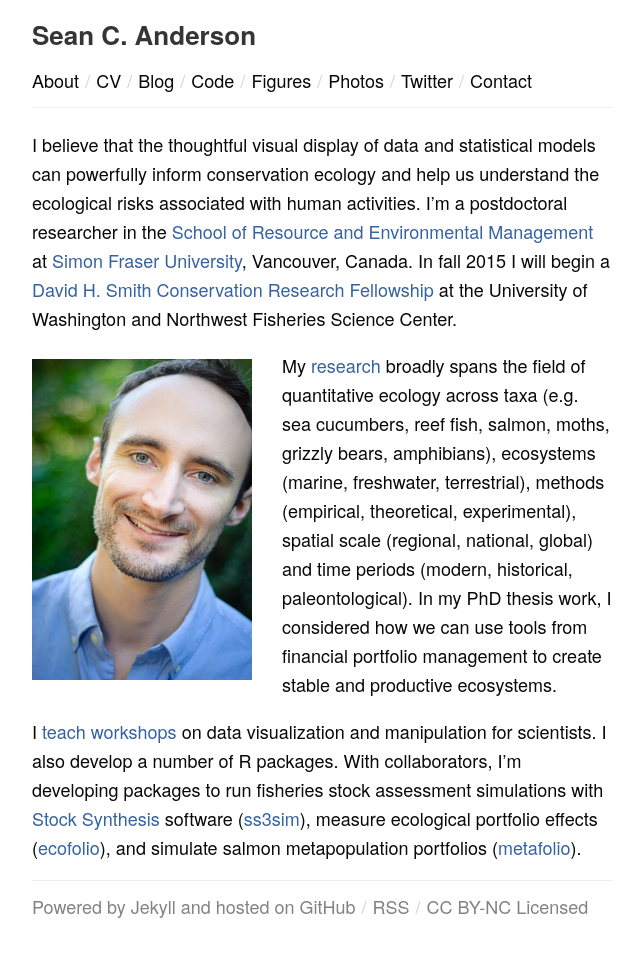
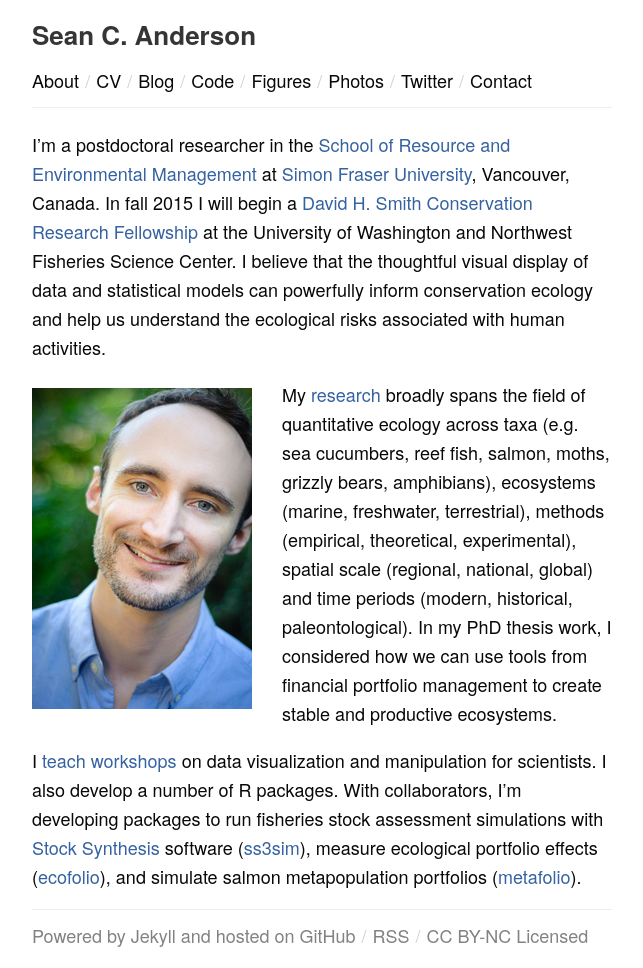
Before and after one commit to seananderson/seananderson.ca, a Jekyll site: the page built from index.md, in a window 1280 px wide. Shown: the whole page, without its empty margins (318-961 px from the left). Built offline with Jekyll 4.4.1, drawn with Linux system fonts in a browser that asks for light colours; Markdown is read by kramdown in place of the engine named in the settings; comment, search, counter and statistics services are not loaded; before the commit the page ends 939 px from its top, so only the background shows below that.

Commit message:
Tweak front page text

```diff
--- a/index.md
+++ b/index.md
@@ -3,13 +3,14 @@ layout: default
 title: seananderson.ca
 ---
 
-I believe that the thoughtful visual display of data and statistical models can
-powerfully inform conservation ecology and help us
-understand the ecological risks associated with human activities.
 I'm a postdoctoral researcher
 in the [School of Resource and Environmental Management](http://www.rem.sfu.ca/)
 at [Simon Fraser University][sfu], Vancouver, Canada.
 In fall 2015 I will begin a [David H. Smith Conservation Research Fellowship](http://www.conbio.org/mini-sites/smith-fellows) at the University of Washington and Northwest Fisheries Science Center.
+I believe that the thoughtful visual display of data and statistical models can
+powerfully inform conservation ecology and help us
+understand the ecological risks associated with human activities.
+
 
 <img src="images/sean_anderson_2014.jpg" alt="Sean C. Anderson" width="220" height="321" class="headshot"/>
 
```
